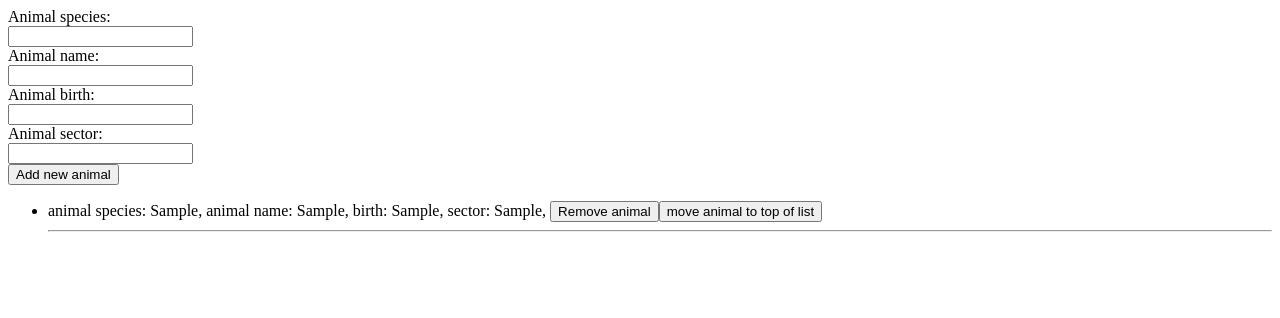
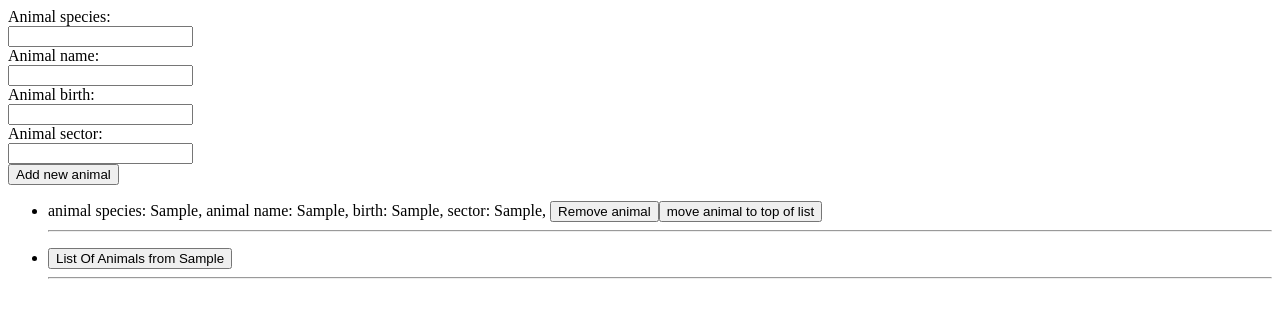
Before and after one commit to jovanna1616/Zoo, an Angular app: page / in a window 1280 px wide. Both pictures are taken after typing "Sample", "Sample", "Sample", "Sample" into the empty fields and a click on the button "Add new animal". Shown: the top 318 px of the page. Built offline with nearby package versions, Linux system fonts and the light colour scheme.

Commit message:
animal selected by sectors

```diff
--- a/src/app/animal-list/animal-list.component.html
+++ b/src/app/animal-list/animal-list.component.html
@@ -19,3 +19,12 @@
 		<hr>
 	</li>
 </ul>
+
+
+<ul>
+	<li *ngFor="let animal of animals; let index = index">
+
+		<button (click) = "listOfAnimals(animal.sector)">List Of Animals from {{ animal.sector }}</button>
+		<hr>
+	</li>
+</ul>
--- a/src/app/animal-list/animal-list.component.ts
+++ b/src/app/animal-list/animal-list.component.ts
@@ -15,9 +15,9 @@ export class AnimalListComponent implements OnInit {
 		'sector1', 'sector2', 'sector3'
 	];
 
-	animals: Array<Object> = [];
+	animals: Array<Animal> = [];
 
-	newAnimal: Object = new Animal('', '', '', '');
+	newAnimal: Animal = new Animal('', '', '', '');
 
 
   	addAnimal() {
@@ -37,9 +37,19 @@ export class AnimalListComponent implements OnInit {
 		this.animals.splice(toIndex, 0, element);
 	}
 
+	listOfAnimals(sector) {
+		for (var i = 0; i < this.animals.length;i++){
+
+			if(this.animals[i].sector == sector){
+				alert(this.animals[i].name);
+			}
+
+		}
+
+	}
+
   ngOnInit() {
 
-	  // console.log(this.animals);
   }
 
 }
```
